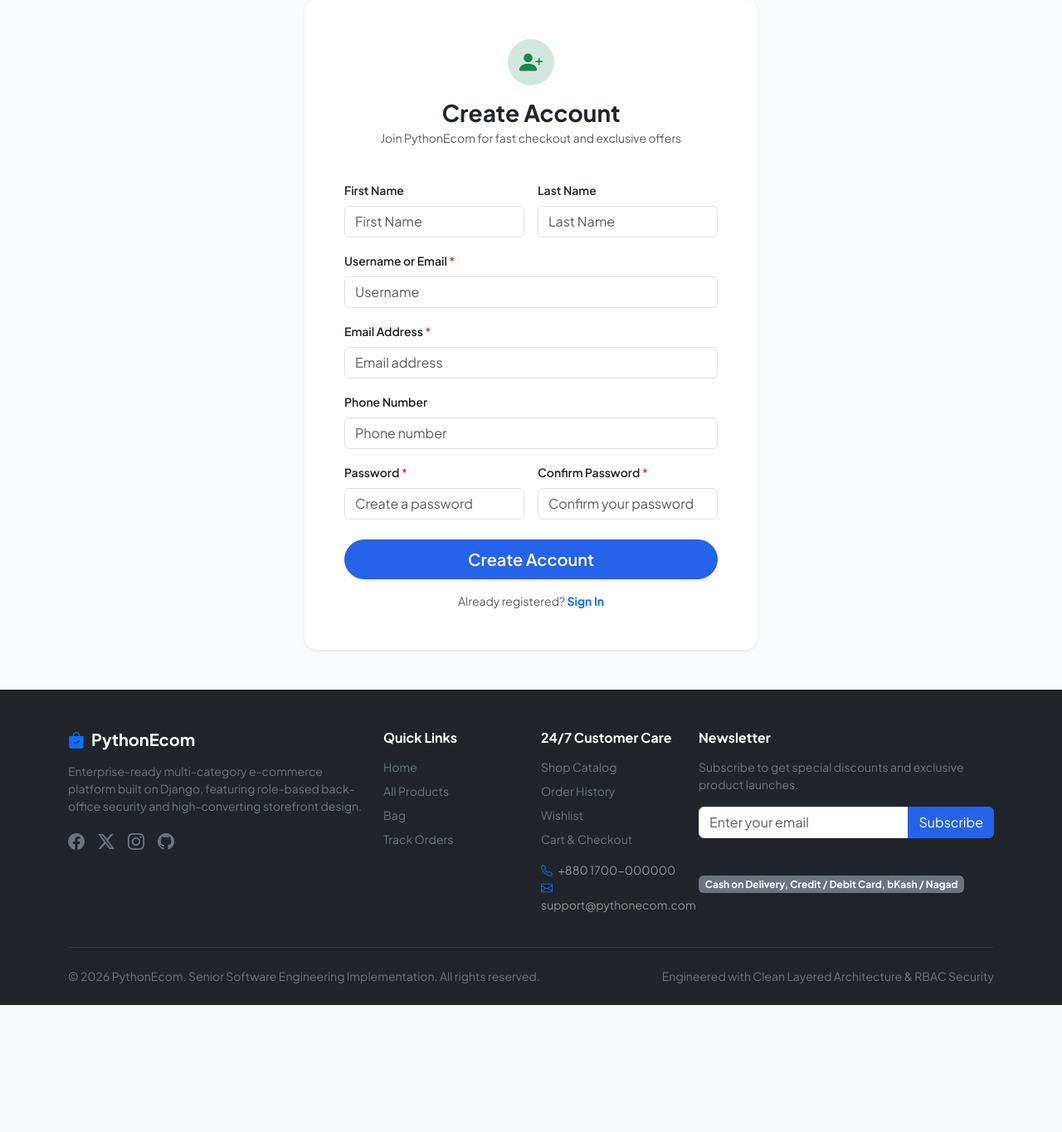
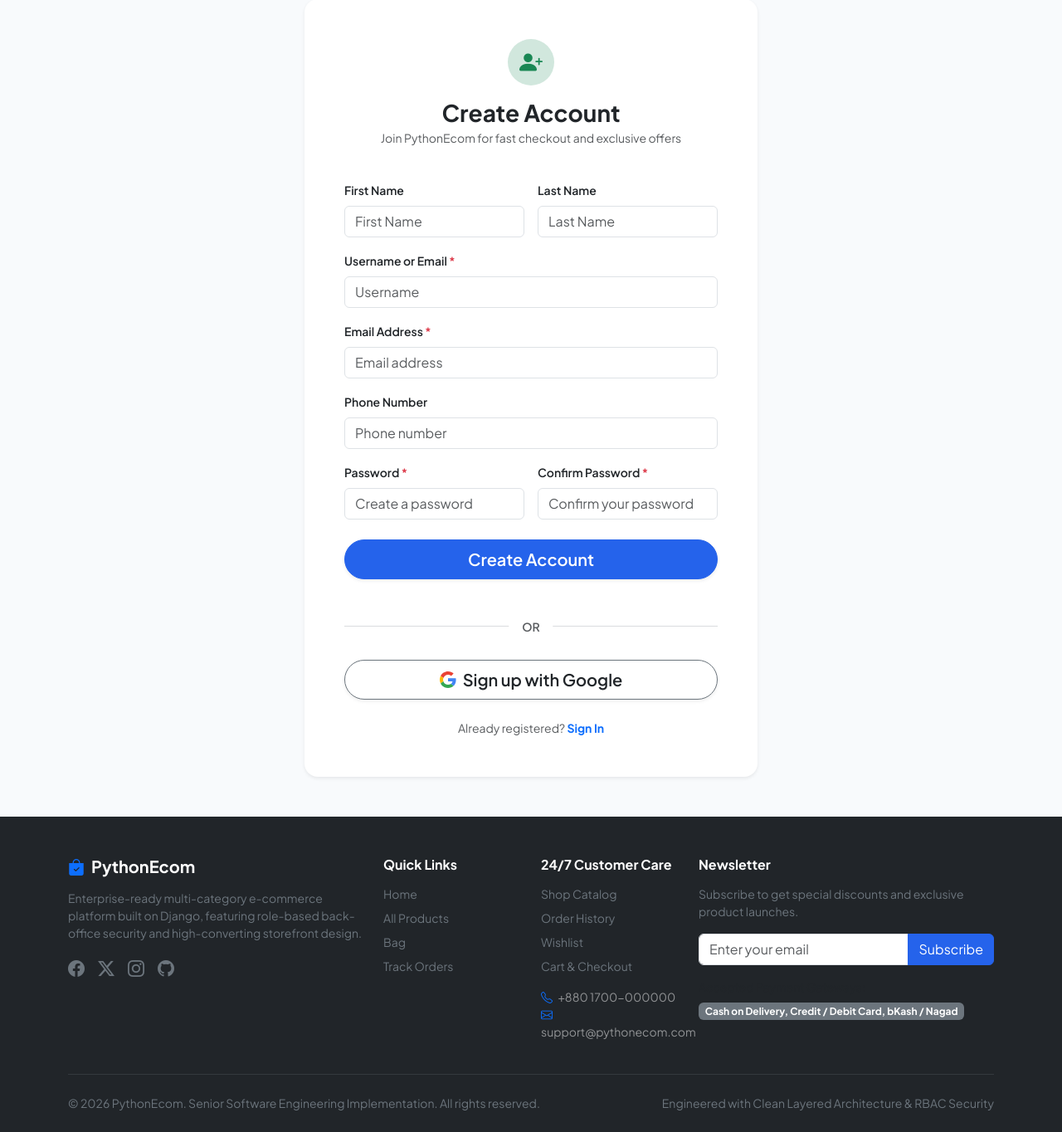
Before and after one commit to alimranedx/pythonecom, a Django app: page /account/register/ in a window 1280 px wide. Shown: the part 190-1554 px from the top of the page at 83% size. Before the commit the page ends 1401 px from the top, so only its background shows below. Run offline with Django 5.2, Linux system fonts and the light colour scheme; data comes from the database, SQL or seed files in the repository; data that the repository does not hold is empty.

Commit message:
feat(auth): implement Google OAuth 2.0 Sign-In and Registration for customer users

```diff
--- a/accounts/urls.py
+++ b/accounts/urls.py
@@ -4,6 +4,8 @@ from . import views
 urlpatterns = [
     path('register/', views.customer_register, name='account_register'),
     path('login/', views.customer_login, name='account_login'),
+    path('google/login/', views.google_login, name='google_login'),
+    path('google/callback/', views.google_callback, name='google_callback'),
     path('logout/', views.customer_logout, name='account_logout'),
     path('dashboard/', views.customer_dashboard, name='customer_dashboard'),
     path('profile/edit/', views.customer_profile_edit, name='customer_profile_edit'),
--- a/accounts/views.py
+++ b/accounts/views.py
@@ -1,3 +1,11 @@
+import re
+import secrets
+import urllib.parse
+import requests
+from django.conf import settings
+from django.urls import reverse
+from django.contrib.auth.models import User
+from django.core.files.base import ContentFile
 from functools import wraps
 from django.shortcuts import render, redirect, get_object_or_404
 from django.http import JsonResponse
@@ -261,3 +269,202 @@ def wishlist_move_to_cart(request, product_id):
     Wishlist.objects.filter(user=request.user, product=product).delete()
     messages.success(request, f"Moved '{product.name}' to your shopping cart!")
     return redirect('cart_detail')
+
+
+def google_login(request):
+    """
+    Initiates Google OAuth 2.0 flow for customer registration or sign-in.
+    """
+    if request.user.is_authenticated:
+        if request.user.is_staff:
+            logout(request)
+        else:
+            return redirect('customer_dashboard')
+
+    client_id = getattr(settings, 'GOOGLE_CLIENT_ID', '').strip()
+    client_secret = getattr(settings, 'GOOGLE_CLIENT_SECRET', '').strip()
+
+    if not client_id or not client_secret:
+        messages.warning(
+            request,
+            "Google Sign-In is pending setup. Please set GOOGLE_CLIENT_ID and GOOGLE_CLIENT_SECRET in the .env configuration."
+        )
+        next_param = request.GET.get('next')
+        return redirect(next_param if next_param and url_has_allowed_host_and_scheme(next_param, {request.get_host()}) else 'account_login')
+
+    # Security: Generate CSRF state token
+    state = secrets.token_urlsafe(32)
+    request.session['google_oauth_state'] = state
+
+    # Capture optional post-auth redirect target
+    next_url = request.GET.get('next') or request.POST.get('next')
+    if next_url and url_has_allowed_host_and_scheme(url=next_url, allowed_hosts={request.get_host()}):
+        request.session['google_oauth_next'] = next_url
+    else:
+        request.session.pop('google_oauth_next', None)
+
+    # Determine redirect URI
+    redirect_uri = request.build_absolute_uri(reverse('google_callback'))
+    if request.is_secure() or 'ecommerce.shopbusket.com' in request.get_host():
+        redirect_uri = redirect_uri.replace('http://', 'https://')
+
+    params = {
+        'client_id': client_id,
+        'redirect_uri': redirect_uri,
+        'response_type': 'code',
+        'scope': 'openid email profile',
+        'state': state,
+        'access_type': 'online',
+        'prompt': 'select_account',
+    }
+    auth_url = f"https://accounts.google.com/o/oauth2/v2/auth?{urllib.parse.urlencode(params)}"
+    return redirect(auth_url)
+
+
+def _sync_google_avatar(profile, picture_url, user_id):
+    """
+    Downloads and caches the user's Google profile avatar.
+    """
+    if not picture_url:
+        return
+    try:
+        resp = requests.get(picture_url, timeout=10)
+        if resp.status_code == 200 and resp.content:
+            filename = f"google_{user_id}.jpg"
+            profile.avatar.save(filename, ContentFile(resp.content), save=True)
+    except Exception:
+        pass
+
+
+def google_callback(request):
+    """
+    Handles Google OAuth 2.0 authorization code response.
+    Creates new customer account or authenticates existing customer.
+    """
+    error = request.GET.get('error')
+    if error:
+        messages.info(request, f"Google authentication was cancelled: {error}")
+        return redirect('account_login')
+
+    code = request.GET.get('code')
+    state = request.GET.get('state')
+    saved_state = request.session.pop('google_oauth_state', None)
+    next_url = request.session.pop('google_oauth_next', None)
+
+    if not code or not state or state != saved_state:
+        messages.error(request, "Google sign-in session expired or invalid. Please try again.")
+        return redirect('account_login')
+
+    client_id = getattr(settings, 'GOOGLE_CLIENT_ID', '').strip()
+    client_secret = getattr(settings, 'GOOGLE_CLIENT_SECRET', '').strip()
+
+    redirect_uri = request.build_absolute_uri(reverse('google_callback'))
+    if request.is_secure() or 'ecommerce.shopbusket.com' in request.get_host():
+        redirect_uri = redirect_uri.replace('http://', 'https://')
+
+    # Exchange authorization code for access token
+    token_url = 'https://oauth2.googleapis.com/token'
+    token_payload = {
+        'code': code,
+        'client_id': client_id,
+        'client_secret': client_secret,
+        'redirect_uri': redirect_uri,
+        'grant_type': 'authorization_code',
+    }
+
+    try:
+        token_resp = requests.post(token_url, data=token_payload, timeout=15)
+        token_data = token_resp.json()
+    except Exception as e:
+        messages.error(request, f"Failed to connect to Google OAuth servers: {e}")
+        return redirect('account_login')
+
+    if token_resp.status_code != 200 or 'access_token' not in token_data:
+        err_msg = token_data.get('error_description') or token_data.get('error', 'Token exchange failed')
+        messages.error(request, f"Google login error: {err_msg}")
+        return redirect('account_login')
+
+    access_token = token_data['access_token']
+
+    # Retrieve profile info from Google
+    userinfo_url = 'https://www.googleapis.com/oauth2/v3/userinfo'
+    try:
+        userinfo_resp = requests.get(userinfo_url, headers={'Authorization': f'Bearer {access_token}'}, timeout=15)
+        user_info = userinfo_resp.json()
+    except Exception as e:
+        messages.error(request, f"Failed to retrieve user profile from Google: {e}")
+        return redirect('account_login')
+
+    email = user_info.get('email', '').strip().lower()
+    if not email:
+        messages.error(request, "Google did not provide a valid email address.")
+        return redirect('account_login')
+
+    # Look up existing user
+    user = User.objects.filter(email__iexact=email).first()
+
+    if user:
+        # Enforce panel isolation: staff accounts must log in via admin portal
+        if user.is_staff:
+            messages.error(request, "This Google account belongs to an administrative staff user. Please log in through the Admin Portal.")
+            return redirect('admin_login')
+
+        profile, _ = CustomerProfile.objects.get_or_create(user=user)
+
+        # Update name if missing
+        updated = False
+        given_name = user_info.get('given_name') or user_info.get('name', '').split(' ')[0]
+        family_name = user_info.get('family_name') or (user_info.get('name', '').split(' ')[1] if ' ' in user_info.get('name', '') else '')
+        if not user.first_name and given_name:
+            user.first_name = given_name
+            updated = True
+        if not user.last_name and family_name:
+            user.last_name = family_name
+            updated = True
+        if updated:
+            user.save(update_fields=['first_name', 'last_name'])
+
+        # Sync avatar from Google if not yet set
+        picture_url = user_info.get('picture')
+        if picture_url and not profile.avatar:
+            _sync_google_avatar(profile, picture_url, user.pk)
+    else:
+        # Create a new customer user
+        given_name = user_info.get('given_name') or user_info.get('name', '').split(' ')[0]
+        family_name = user_info.get('family_name') or (user_info.get('name', '').split(' ')[1] if ' ' in user_info.get('name', '') else '')
+
+        # Generate unique username from email
+        base_username = re.sub(r'[^a-zA-Z0-9_]', '', email.split('@')[0]) or 'customer'
+        candidate_username = base_username
+        suffix = 1
+        while User.objects.filter(username__iexact=candidate_username).exists():
+            candidate_username = f"{base_username}_{suffix}"
+            suffix += 1
+
+        user = User.objects.create_user(
+            username=candidate_username,
+            email=email,
+            first_name=given_name,
+            last_name=family_name,
+            is_staff=False,
+        )
+        user.set_unusable_password()
+        user.save()
+
+        profile = CustomerProfile.objects.create(user=user, phone='')
+        picture_url = user_info.get('picture')
+        if picture_url:
+            _sync_google_avatar(profile, picture_url, user.pk)
+
+    # Log in the user
+    guest_session_key = request.session.session_key
+    login(request, user)
+    if guest_session_key:
+        CartService.merge_guest_cart(guest_session_key, user)
+
+    display_name = user.first_name or user.username
+    messages.success(request, f"Welcome, {display_name}! Successfully authenticated with Google.")
+
+    if next_url and url_has_allowed_host_and_scheme(url=next_url, allowed_hosts={request.get_host()}):
+        return redirect(next_url)
+    return redirect('customer_dashboard')
--- a/pythonecom/settings.py
+++ b/pythonecom/settings.py
@@ -197,3 +197,9 @@ BKASH_APP_KEY = os.environ.get('BKASH_APP_KEY', '')
 BKASH_APP_SECRET = os.environ.get('BKASH_APP_SECRET', '')
 BKASH_USERNAME = os.environ.get('BKASH_USERNAME', '')
 BKASH_PASSWORD = os.environ.get('BKASH_PASSWORD', '')
+# ==============================================================================
+# GOOGLE OAUTH2 AUTHENTICATION CONFIGURATION
+# ==============================================================================
+GOOGLE_CLIENT_ID = os.environ.get('GOOGLE_CLIENT_ID', '')
+GOOGLE_CLIENT_SECRET = os.environ.get('GOOGLE_CLIENT_SECRET', '')
+SECURE_PROXY_SSL_HEADER = ('HTTP_X_FORWARDED_PROTO', 'https')
--- a/templates/accounts/register.html
+++ b/templates/accounts/register.html
@@ -12,7 +12,7 @@
                         <i class="bi bi-person-plus-fill fs-3"></i>
                     </div>
                     <h3 class="fw-bold mb-1">{{ tr.create_account }}</h3>
-                    <p class="text-muted small">{{ tr.join_offers_sub }}</p>
+                    <p class="text-muted small">{% if IS_BANGLA %}দ্রুত চেকআউট ও বিশেষ অফারের জন্য অ্যাকাউন্ট তৈরি করুন{% else %}Join {{ site_settings.site_name|default:'ShopBusket' }} for fast checkout and exclusive offers{% endif %}</p>
                 </div>
 
                 {% if form.errors %}
@@ -67,6 +67,24 @@
                         {{ tr.create_account }}
                     </button>
                 </form>
+                <div class="position-relative my-4 text-center">
+                    <hr class="text-secondary opacity-25">
+                    <span class="position-absolute top-50 start-50 translate-middle bg-body px-3 text-muted small fw-semibold">
+                        {% if IS_BANGLA %}অথবা{% else %}OR{% endif %}
+                    </span>
+                </div>
+
+                <a href="{% url 'google_login' %}" class="btn btn-outline-secondary btn-lg w-100 rounded-pill d-flex align-items-center justify-content-center gap-2 fw-semibold shadow-sm mb-4 text-body bg-body">
+                    <svg width="20" height="20" viewBox="0 0 48 48" class="flex-shrink-0">
+                        <path fill="#EA4335" d="M24 9.5c3.54 0 6.71 1.22 9.21 3.6l6.85-6.85C35.9 2.38 30.47 0 24 0 14.62 0 6.51 5.38 2.56 13.22l7.98 6.19C12.43 13.72 17.74 9.5 24 9.5z"/>
+                        <path fill="#4285F4" d="M46.98 24.55c0-1.57-.15-3.09-.38-4.55H24v9.02h12.94c-.58 2.96-2.26 5.48-4.78 7.18l7.73 6c4.51-4.18 7.09-10.36 7.09-17.65z"/>
+                        <path fill="#FBBC05" d="M10.53 28.59c-.48-1.45-.76-2.99-.76-4.59s.27-3.14.76-4.59l-7.98-6.19C.92 16.46 0 20.12 0 24c0 3.88.92 7.54 2.56 10.79l7.97-6.2z"/>
+                        <path fill="#34A853" d="M24 48c6.48 0 11.93-2.13 15.89-5.81l-7.73-6c-2.15 1.45-4.92 2.3-8.16 2.3-6.26 0-11.57-4.22-13.47-9.91l-7.98 6.19C6.51 42.62 14.62 48 24 48z"/>
+                        <path fill="none" d="M0 0h48v48H0z"/>
+                    </svg>
+                    <span>{% if IS_BANGLA %}গুগল দিয়ে অ্যাকাউন্ট তৈরি করুন{% else %}Sign up with Google{% endif %}</span>
+                </a>
+
 
                 <div class="text-center small text-muted">
                     {{ tr.already_registered }}
```
Also changed, not shown: templates/accounts/login.html (+18 -0 lines), 1 other file.
